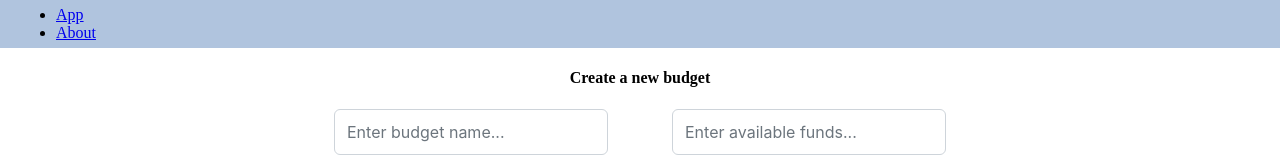
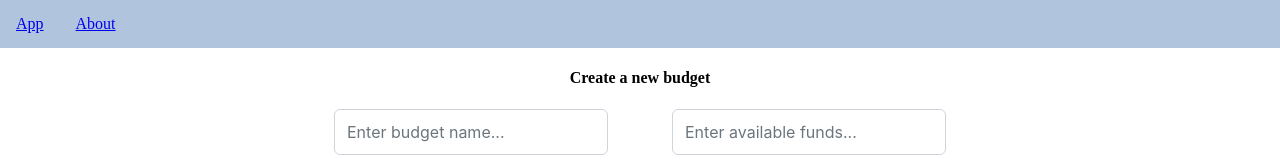
Before and after one commit to LenkoIvanov/dot-net-budget-manager, a Next.js app: page / in a window 1280 px wide. Shown: the top 160 px of the page. Built offline with nearby package versions, Linux system fonts and the light colour scheme.

Commit message:
chore: adjust some styling in navbar

```diff
--- a/src/pages/about_page/index.tsx
+++ b/src/pages/about_page/index.tsx
@@ -12,12 +12,12 @@ const AboutPage = () => {
       </div>
       <div style={{ marginTop: "5rem" }}>
         <h1>Budget tracker app with React and .NET</h1>
-        <text>
+        <div>
           This is an univeristy project, which aims to utilize React and .NET to
           build a web application in React, which communicates with a .NET API
           to fetch/post/redact data. The project aims to test my web development
           skills in React and is my first attempt at building a .NET API.
-        </text>
+        </div>
         <h4>Place to link socials</h4>
         <h4>Lenko Ivanov</h4>
       </div>
--- a/src/shared_components/nav_bar/NavBar.tsx
+++ b/src/shared_components/nav_bar/NavBar.tsx
@@ -4,14 +4,10 @@ import styles from "./NavBar.module.css";
 export const NavBar = () => {
   return (
     <div className={styles.navbar}>
-      <ul>
-        <li>
-          <Link href={"/"}>App</Link>
-        </li>
-        <li>
-          <Link href={"/about_page"}>About</Link>
-        </li>
-      </ul>
+      <Link href={"/"} style={{ marginRight: "2rem" }}>
+        App
+      </Link>
+      <Link href={"/about_page"}>About</Link>
     </div>
   );
 };
```
